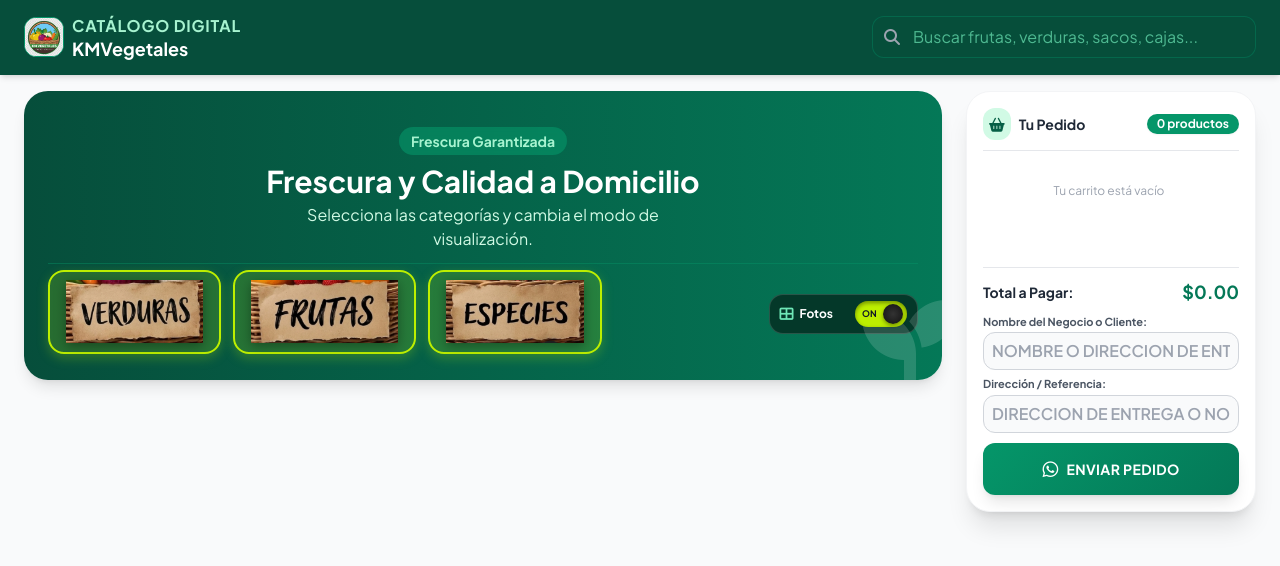
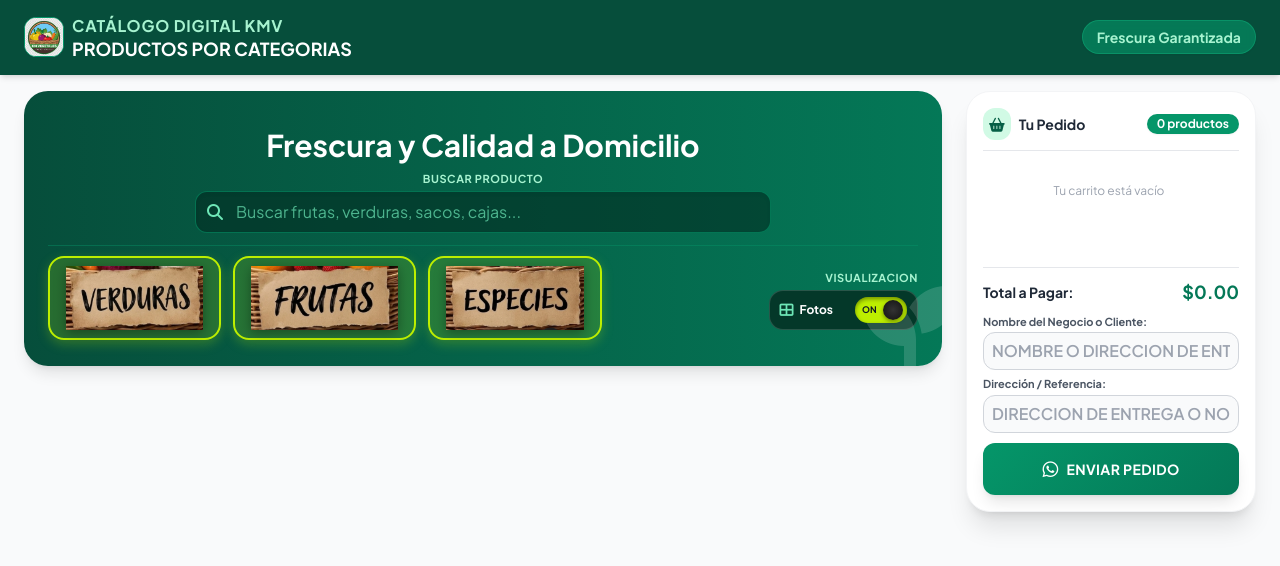
Before and after one commit to KMVegetales/KMVegetales, a plain HTML site: page index.html in a window 1280 px wide. Drawn offline with nearby package versions, Linux system fonts and the light colour scheme; no server answers.

Commit message:
Update index.html

```diff
--- a/index.html
+++ b/index.html
@@ -138,8 +138,8 @@
         <div class="flex items-center gap-2">
           <img src="logo.png" alt="Logo" class="w-10 h-10 rounded-xl object-cover border border-emerald-600 bg-white" onerror="this.onerror=null; this.src='logo.jpg';">
           <div>
-            <span class="text-sm sm:text-base font-extrabold tracking-wider text-emerald-200 uppercase">Catálogo Digital</span>
-            <h1 class="text-lg font-bold leading-tight">KMVegetales</h1>
+            <span class="text-sm sm:text-base font-extrabold tracking-wider text-emerald-200 uppercase">CATÁLOGO DIGITAL KMV</span>
+            <h1 class="text-lg font-bold leading-tight">PRODUCTOS POR CATEGORIAS</h1>
           </div>
         </div>
         <button onclick="toggleCarritoMovil()" class="md:hidden relative bg-emerald-700 hover:bg-emerald-600 active:scale-95 p-2.5 rounded-xl border border-emerald-600 transition shadow-md">
@@ -148,9 +148,8 @@
         </button>
       </div>
 
-      <div class="w-full md:w-96 relative">
-        <span class="absolute inset-y-0 left-0 flex items-center pl-3 text-gray-400"><i class="fas fa-search"></i></span>
-        <input type="text" id="input-buscar" oninput="filtrarProductos()" placeholder="Buscar frutas, verduras, sacos, cajas..." class="w-full pl-10 pr-4 py-2.5 bg-emerald-900/50 border border-emerald-700/60 rounded-xl text-sm text-white placeholder-emerald-300/70 focus:outline-none focus:ring-2 focus:ring-emerald-400 transition">
+      <div class="flex items-center">
+        <span class="bg-emerald-600/60 text-emerald-200 text-xs sm:text-sm font-bold px-3.5 py-1.5 rounded-full backdrop-blur-sm border border-emerald-500/40 shadow-sm">Frescura Garantizada</span>
       </div>
     </div>
   </header>
@@ -160,12 +159,18 @@
       <div class="relative bg-gradient-to-r from-emerald-900 to-emerald-700 rounded-3xl p-4 sm:p-6 text-white shadow-lg overflow-hidden flex flex-col justify-center space-y-3">
         <div class="absolute right-0 bottom-0 opacity-15 transform translate-x-4 translate-y-4"><i class="fas fa-seedling text-8xl"></i></div>
         <div class="text-center flex flex-col items-center">
-          <span class="bg-emerald-600/60 text-emerald-200 text-xs sm:text-sm font-bold px-3 py-1 rounded-full mb-2 backdrop-blur-sm">Frescura Garantizada</span>
-          <h2 class="text-2xl sm:text-3xl font-extrabold leading-tight mb-1">Frescura y Calidad a Domicilio</h2>
-          <p class="text-emerald-100 text-sm sm:text-base max-w-md">Selecciona las categorías y cambia el modo de visualización.</p>
+          <h2 class="text-2xl sm:text-3xl font-extrabold leading-tight mb-2">Frescura y Calidad a Domicilio</h2>
+
+          <div class="w-full max-w-xl mx-auto space-y-1">
+            <span class="text-[11px] font-extrabold text-emerald-200 tracking-wider uppercase block text-center">BUSCAR PRODUCTO</span>
+            <div class="relative">
+              <span class="absolute inset-y-0 left-0 flex items-center pl-3 text-emerald-300"><i class="fas fa-search"></i></span>
+              <input type="text" id="input-buscar" oninput="filtrarProductos()" placeholder="Buscar frutas, verduras, sacos, cajas..." class="w-full pl-10 pr-4 py-2.5 bg-emerald-950/60 border border-emerald-600/60 rounded-xl text-sm text-white placeholder-emerald-300/70 focus:outline-none focus:ring-2 focus:ring-emerald-400 transition shadow-inner">
+            </div>
+          </div>
         </div>
 
-        <div class="flex flex-col md:flex-row justify-between items-center gap-3 pt-2 border-t border-emerald-600/40">
+        <div class="flex flex-col md:flex-row justify-between items-center gap-3 pt-3 border-t border-emerald-600/40">
           <div class="flex flex-wrap justify-center gap-2.5 sm:gap-3">
             <button onclick="toggleFiltroCategoria('VERDURAS')" id="btn-cat-verduras" class="btn-cat btn-cat-active" title="Verduras">
               <img src="VERDURAS.png" alt="Verduras" onerror="this.onerror=null; this.src='VERDURAS.jpg';">
@@ -178,7 +183,8 @@
             </button>
           </div>
 
-          <div class="flex justify-center md:justify-end w-full md:w-auto">
+          <div class="flex flex-col items-center md:items-end w-full md:w-auto gap-1">
+            <span class="text-[11px] font-extrabold text-emerald-200 tracking-wider uppercase">VISUALIZACION</span>
             <div onclick="toggleModoVistaSwitch()" id="switch-modo-vista" class="switch-card switch-on">
               <div class="flex items-center gap-1.5 min-w-0 pr-3">
                 <i id="icono-modo-vista" class="fas fa-th-large text-emerald-300 text-sm shrink-0"></i>
```
